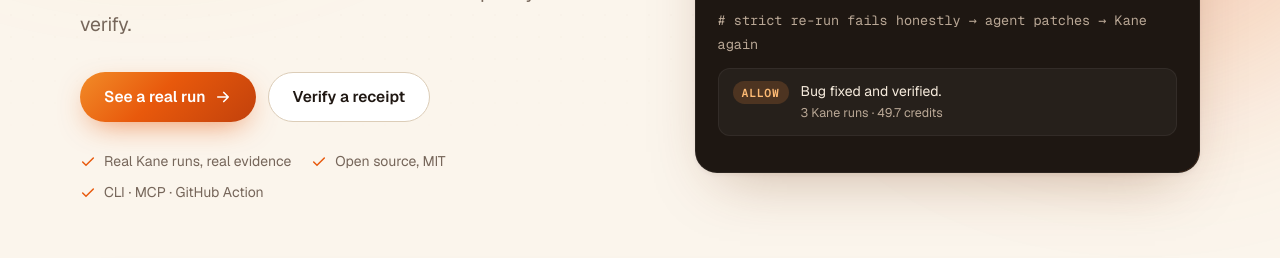
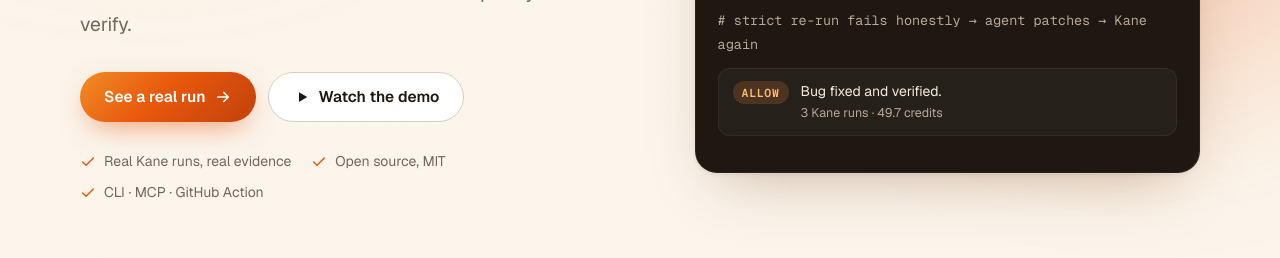
Before and after one commit to Datwebguy/kanejury, a website: page docs/index.html in a window 1280 px wide. Shown: the part 524-782 px from the top of the page. Drawn offline with nearby package versions, Linux system fonts and the light colour scheme.

Commit message:
Link the demo video from the README and the site

```diff
--- a/docs/index.html
+++ b/docs/index.html
@@ -411,7 +411,7 @@ footer a:hover{color:var(--ink)}
           <div class="cta rv d3">
             <a class="btn primary" href="#run">See a real run
               <svg viewBox="0 0 24 24" fill="none" stroke="currentColor" stroke-width="2.2" stroke-linecap="round" stroke-linejoin="round"><path d="M5 12h14M13 6l6 6-6 6"/></svg></a>
-            <a class="btn" href="#verify">Verify a receipt</a>
+            <a class="btn" href="https://youtu.be/7qMpgVKiuso"><svg viewBox="0 0 24 24" fill="currentColor"><path d="M8 5.5v13l11-6.5z"/></svg>Watch the demo</a>
           </div>
           <div class="trust rv d3">
             <span><svg viewBox="0 0 24 24" fill="none" stroke="currentColor" stroke-width="2.2" stroke-linecap="round"><path d="M20 6 9 17l-5-5"/></svg>Real Kane runs, real evidence</span>
@@ -621,7 +621,7 @@ node src/cli.js verify receipt.json --image evidence.png</pre></div>
         <p class="sub">Open source, runs on your machine, and every decision is checkable.</p>
         <div class="cta">
           <a class="btn primary" href="https://github.com/Datwebguy/kanejury">Get started on GitHub</a>
-          <a class="btn" href="https://github.com/Datwebguy/kanejury/blob/main/docs/evaluation.md">Read the evaluation</a>
+          <a class="btn" href="https://youtu.be/7qMpgVKiuso">Watch the demo</a>
         </div>
       </div>
     </div>
```
Also changed, not shown: README.md.
